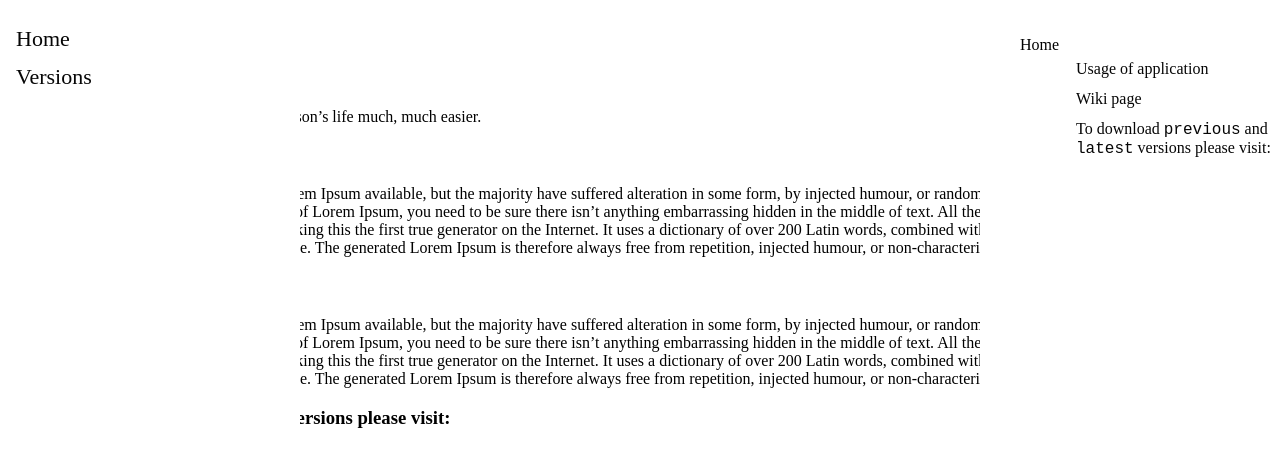
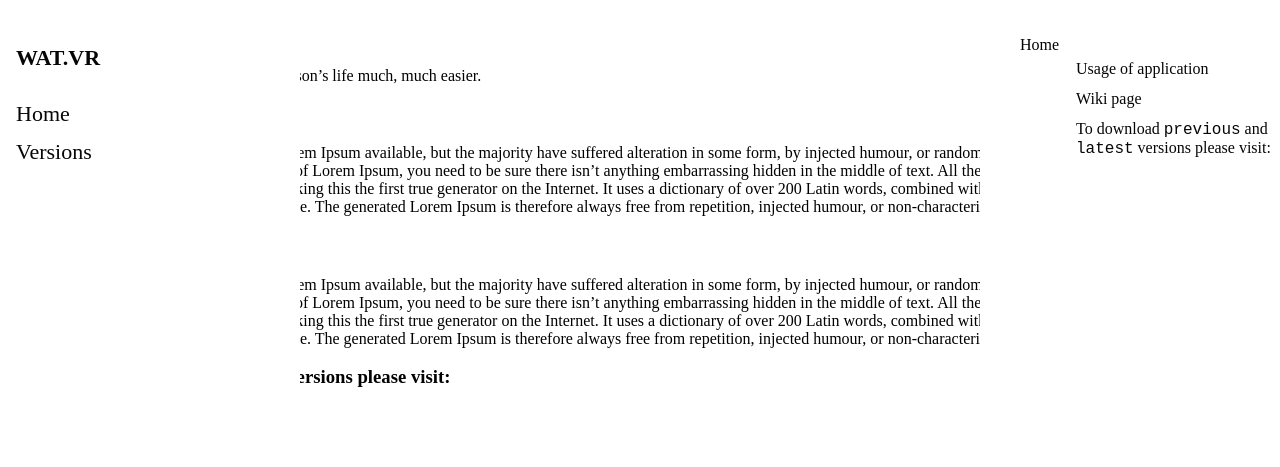
Before and after one commit to zozobalogh0817/zocs, a Jekyll site: the page built from home.md, in a window 1280 px wide. Shown: the top 467 px of the page. Built offline with Jekyll 4.4.1, drawn with Linux system fonts in a browser that asks for light colours.

Commit message:
feat: fix wiki-theme build bug

```diff
--- a/_layouts/default.html
+++ b/_layouts/default.html
@@ -9,16 +9,15 @@
 {% include archiveMessage.html %}
 {% else %}
 <body class="container">
-{% if page.options.hasHeader %}
-<header class="masthead">
-    <h3 class="masthead-title">
-        <a href="{{ site.path }}{{ site.data.settings.home }}">{{ site.title }}</a>
-    </h3>
-</header>
-{% endif %}
-
 <div class="wrapper">
     <div class="sidenav">
+        {% if page.options.hasHeader %}
+        <header class="masthead">
+            <h3 class="masthead-title">
+                <a href="{{ site.path }}{{ site.data.settings.home }}">{{ site.title }}</a>
+            </h3>
+        </header>
+        {% endif %}
         {% for page in site.pages %}
         {% if page.options.menuItem %}
         <div>
```
